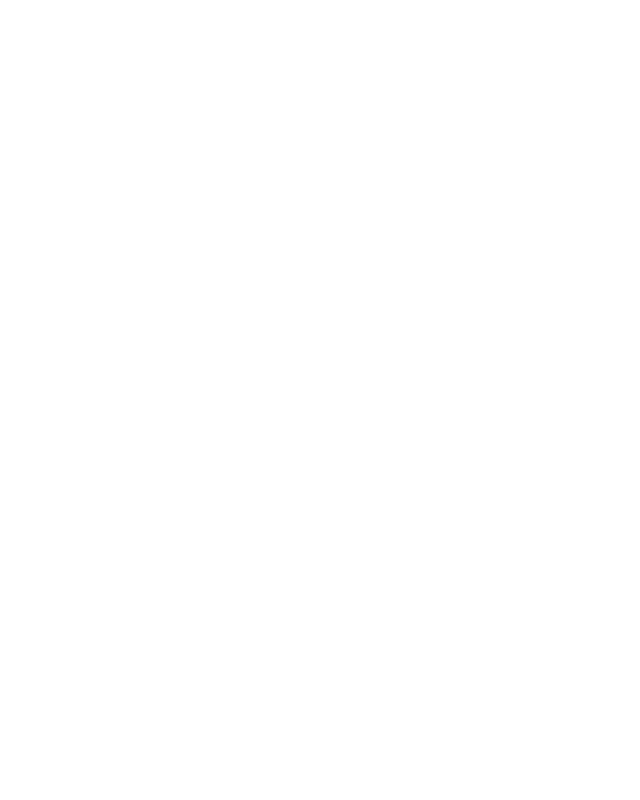
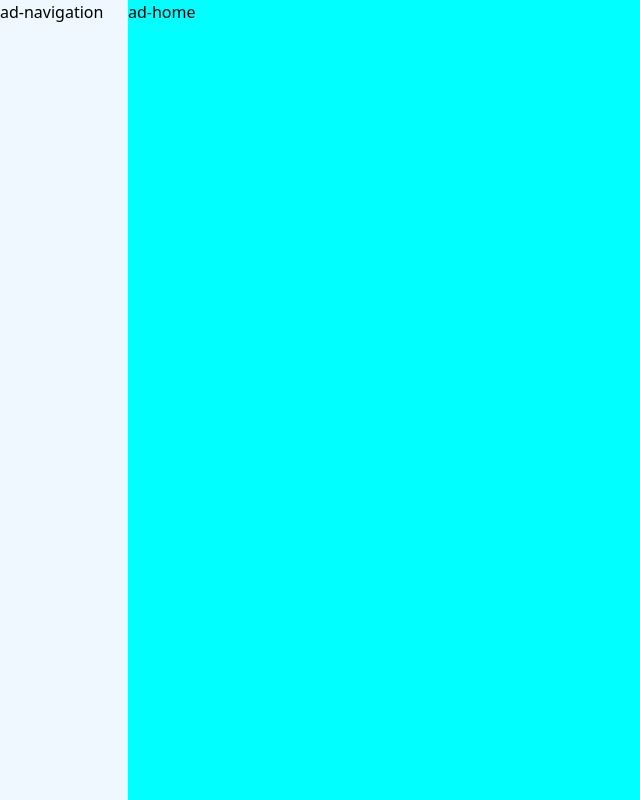
Before and after one commit to Obsidere/Obsidere-Webapp, an Angular app: page /ad/home in a window 1280 px wide. Before the commit this address led to /. Shown: the whole page, without its empty margins (0-640 px from the left). Built offline with nearby package versions, Linux system fonts and the light colour scheme.

Commit message:
feat: added routing for advanced-mode

```diff
--- a/src/app/domain/advanced/ad-layout/ad-layout.component.html
+++ b/src/app/domain/advanced/ad-layout/ad-layout.component.html
@@ -1,2 +1,8 @@
-<app-ad-navigation></app-ad-navigation>
-<router-outlet></router-outlet>
+<div class="flex h-screen">
+  <div class="flex-none w-32 h-full" style="background-color: aliceblue">
+    <app-ad-navigation></app-ad-navigation>
+  </div>
+  <div class="flex-auto" style="background-color: aqua">
+    <router-outlet></router-outlet>
+  </div>
+</div>
--- a/src/app/domain/advanced/ad-layout/ad-navigation/ad-navigation.component.html
+++ b/src/app/domain/advanced/ad-layout/ad-navigation/ad-navigation.component.html
@@ -1 +1 @@
-<p>ad-navigation works!</p>
+<p>ad-navigation</p>
--- a/src/app/domain/advanced/advanced-routing.module.ts
+++ b/src/app/domain/advanced/advanced-routing.module.ts
@@ -6,7 +6,8 @@ import {AdDashboardModule} from "./components/ad-dashboard/ad-dashboard.module";
 const routes: Routes = [
   {
     path: '', component: AdLayoutComponent, children: [
-      { path: '', loadChildren: () => import('./components/ad-home/ad-home.module').then((m) => m.AdHomeModule) },
+      { path: '', redirectTo: 'home', pathMatch: 'full' },
+      { path: 'home', loadChildren: () => import('./components/ad-home/ad-home.module').then((m) => m.AdHomeModule) },
       { path: 'dashboard', loadChildren: () => import('./components/ad-dashboard/ad-dashboard.module').then((m) => AdDashboardModule) },
     ]
   }
--- a/src/app/domain/advanced/components/ad-dashboard/ad-dashboard-routing.module.ts
+++ b/src/app/domain/advanced/components/ad-dashboard/ad-dashboard-routing.module.ts
@@ -1,7 +1,10 @@
 import { NgModule } from '@angular/core';
 import { RouterModule, Routes } from '@angular/router';
+import {AdDashboardComponent} from "./ad-dashboard.component";
 
-const routes: Routes = [];
+const routes: Routes = [
+  {path: '', component: AdDashboardComponent, pathMatch: 'full'}
+];
 
 @NgModule({
   imports: [RouterModule.forChild(routes)],
--- a/src/app/domain/advanced/components/ad-home/ad-home.component.html
+++ b/src/app/domain/advanced/components/ad-home/ad-home.component.html
@@ -1 +1 @@
-<p>ad-home works!</p>
+<p>ad-home</p>
```
